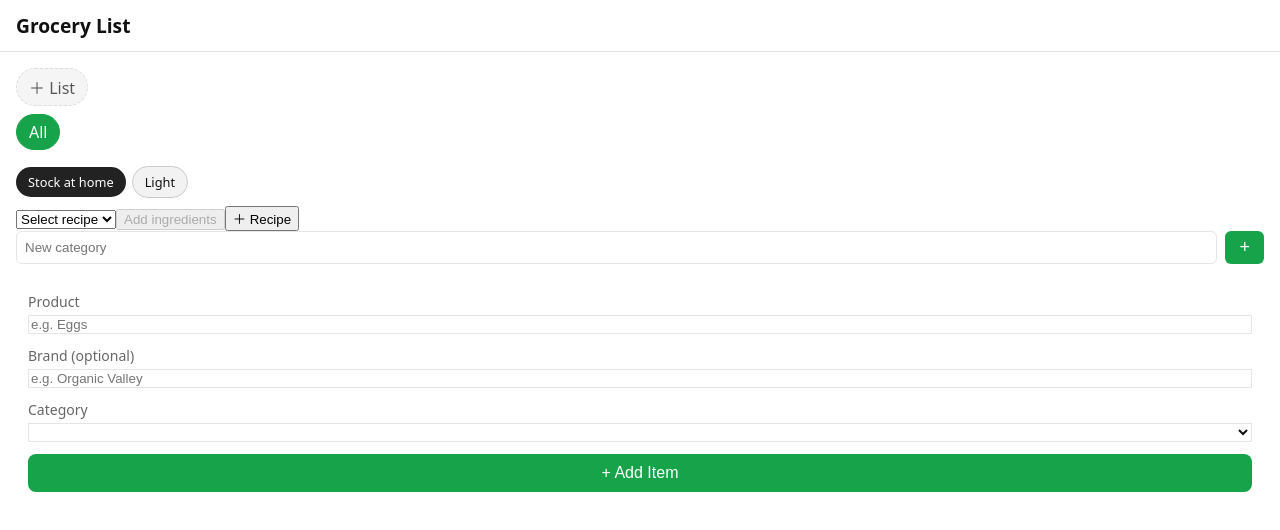
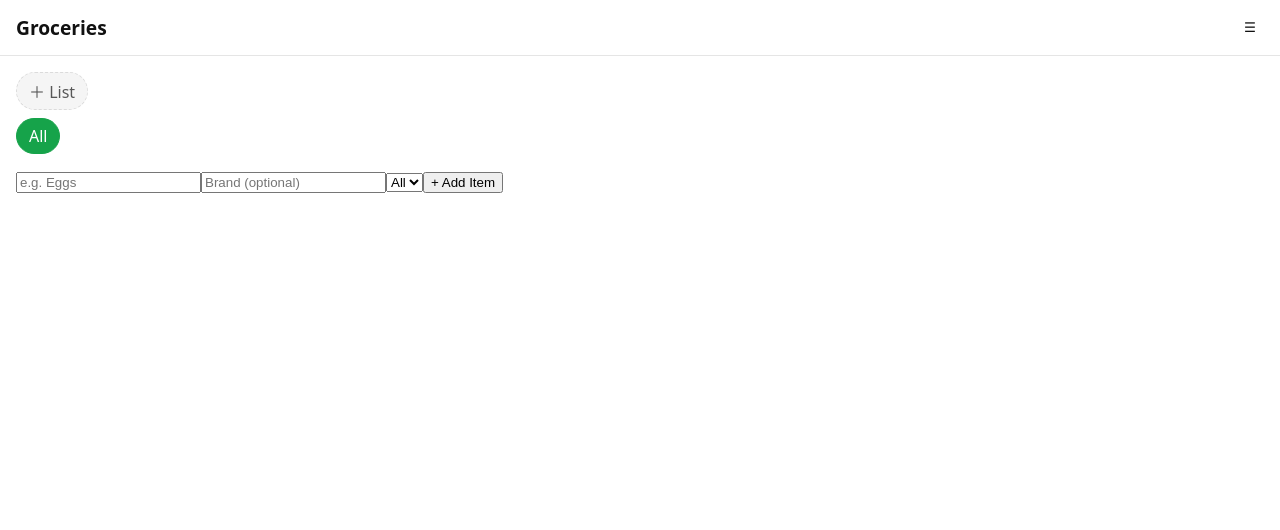
Before and after one commit to EstefaniaYepiz/Grocery-shopping-list, a React (Vite) app in the folder grocery-app/: page / in a window 1280 px wide. Shown: the top 530 px of the page. Built offline with nearby package versions, Linux system fonts and the light colour scheme.

Commit message:
added styling, moved some code, experimented more with the adding recipes, stilll need some fixes

```diff
--- a/grocery-app/src/App.jsx
+++ b/grocery-app/src/App.jsx
@@ -6,6 +6,10 @@ import AddItemForm from "./components/AddItemForm";
 import ItemsList from "./components/ItemsList";
 import AddCategoryForm from "./components/AddCategoryForm";
 import RecipePicker from "./components/RecipePicker";
+import RecipeForm from "./components/RecipeForm";
+import ActionsMenu from "./components/ActionsMenu";
+import Modal from "./components/Modal";
+import CategoryModal from "./components/CategoryModal";
 
 function App() {
 	const [product, setProduct] = useState("");
@@ -14,7 +18,6 @@ function App() {
 	const [recipes, setRecipes] = useState([]);
 	const [lists, setLists] = useState([]);
 	const [activeListId, setActiveListId] = useState(null);
-	const [newCategory, setNewCategory] = useState("");
 	const [hasLoaded, setHasLoaded] = useState(false);
 	const [showStock, setShowStock] = useState(true);
 
@@ -36,6 +39,11 @@ function App() {
 	const toggleTheme = () => {
 		setTheme((prev) => (prev === "dark" ? "light" : "dark"));
 	};
+	const [showRecipeCreator, setShowRecipeCreator] = useState(false);
+	const [toast, setToast] = useState(null);
+	const [isRecipeModalOpen, setIsRecipeModalOpen] = useState(false);
+	const [isMenuOpen, setIsMenuOpen] = useState(false);
+	const [isCategoryModalOpen, setIsCategoryModalOpen] = useState(false);
 
 	function updateActiveList(updater) {
 		setLists((prevLists) =>
@@ -152,9 +160,8 @@ function App() {
 	const sortedItems = [...visibleItems].sort(
 		(a, b) => Number(a.inCart) - Number(b.inCart)
 	);
-	function addCategory() {
-		const trimmed = newCategory.trim();
-
+	function addCategory(categoryName) {
+		const trimmed = categoryName.trim();
 		if (!trimmed) return;
 		if (categories.includes(trimmed)) return;
 
@@ -162,8 +169,8 @@ function App() {
 			...list,
 			categories: [...list.categories, trimmed],
 		}));
-		setNewCategory("");
 	}
+
 	function removeCategory(categoryToRemove) {
 		updateActiveList((list) => ({
 			...list,
@@ -262,27 +269,83 @@ function App() {
 		return () => media.removeEventListener("change", handler);
 	}, []);
 	function addRecipeToList(recipe) {
+		let added = 0;
+		let merged = 0;
+
 		updateActiveList((list) => {
-			const newItems = recipe.ingredients.map((ing) => ({
-				id: Date.now() + Math.random(),
-				product: ing.product,
-				brand: "",
-				category: ing.category || "Other",
-				quantity: ing.quantity || 1,
-				stock: 0,
-				inCart: false,
-			}));
+			const updatedItems = [...list.items];
 
-			return {
-				...list,
-				items: [...list.items, ...newItems],
-			};
+			recipe.ingredients.forEach((ingredient) => {
+				const existingItem = updatedItems.find(
+					(item) =>
+						item.product.toLowerCase() === ingredient.product.toLowerCase() &&
+						item.category === ingredient.category
+				);
+
+				if (existingItem) {
+					existingItem.quantity += ingredient.quantity || 1;
+					merged++;
+				} else {
+					updatedItems.push({
+						id: Date.now() + Math.random(),
+						product: ingredient.product,
+						brand: "",
+						category: ingredient.category || "Other",
+						quantity: ingredient.quantity || 1,
+						stock: 0,
+						inCart: false,
+					});
+					added++;
+				}
+			});
+
+			return { ...list, items: updatedItems };
+		});
+
+		// 🔔 Visual confirmation
+		setToast({
+			type: "success",
+			message: `${added} item${
+				added !== 1 ? "s" : ""
+			} added · ${merged} merged`,
 		});
 	}
 
+	function saveRecipe(recipe) {
+		setRecipes((prev) => [...prev, recipe]);
+		setShowRecipeCreator(false);
+	}
+	useEffect(() => {
+		if (!toast) return;
+
+		const timer = setTimeout(() => {
+			setToast(null);
+		}, 2200);
+
+		return () => clearTimeout(timer);
+	}, [toast]);
+
 	return (
 		<div className={`app ${theme === "dark" ? "dark" : ""}`}>
-			<Header />
+			{toast && <div className="toast">{toast.message}</div>}
+
+			<Header onOpenMenu={() => setIsMenuOpen(true)} />
+
+			<ActionsMenu
+				open={isMenuOpen}
+				onClose={() => setIsMenuOpen(false)}
+				onToggleTheme={toggleTheme}
+				onToggleStock={() => setShowStock(!showStock)}
+				showStock={showStock}
+				onAddCategory={() => {
+					setIsMenuOpen(false);
+					setIsCategoryModalOpen(true);
+				}}
+				onOpenRecipes={() => {
+					setIsMenuOpen(false);
+					setIsRecipeModalOpen(true);
+				}}
+			/>
 
 			<main className="main">
 				<div className="sidebar">
@@ -309,22 +372,13 @@ function App() {
 							}))
 						}
 						onRemoveCategory={removeCategory}
-						showStock={showStock}
-						onToggleStock={() => setShowStock(!showStock)}
-						theme={theme}
-						onToggleTheme={toggleTheme}
+						// showStock={showStock}
+						// onToggleStock={() => setShowStock(!showStock)}
+						// theme={theme}
+						// onToggleTheme={toggleTheme}
 					/>
 				</div>
-				<RecipePicker
-					recipes={recipes}
-					onAddRecipe={addRecipeToList}
-					onCreateRecipe={() => setShowRecipeCreator(true)}
-				/>
-				<AddCategoryForm
-					value={newCategory}
-					onChange={setNewCategory}
-					onAdd={addCategory}
-				/>
+
 				<div className="content">
 					<AddItemForm
 						product={product}
@@ -348,6 +402,24 @@ function App() {
 						onDecreaseStock={decreaseStock}
 						onClearInCart={clearInCartItems}
 					/>
+					<CategoryModal
+						open={isCategoryModalOpen}
+						onClose={() => setIsCategoryModalOpen(false)}
+						onAddCategory={addCategory}
+					/>
+					<Modal
+						open={isRecipeModalOpen}
+						onClose={() => setIsRecipeModalOpen(false)}
+					>
+						<RecipePicker
+							recipes={recipes}
+							onAddRecipe={(recipe) => {
+								addRecipeToList(recipe);
+								setIsRecipeModalOpen(false);
+							}}
+							onCreateRecipe={() => {}}
+						/>
+					</Modal>
 				</div>
 			</main>
 		</div>
--- /dev/null
+++ b/grocery-app/src/components/ActionsMenu.jsx
@@ -0,0 +1,29 @@
+function ActionsMenu({
+	open,
+	onClose,
+	onToggleTheme,
+	onToggleStock,
+	showStock,
+	onAddCategory,
+	onOpenRecipes,
+}) {
+	if (!open) return null;
+
+	return (
+		<div className="menu-backdrop" onClick={onClose}>
+			<div className="menu" onClick={(e) => e.stopPropagation()}>
+				<button onClick={onToggleTheme}>Toggle dark mode</button>
+
+				<button onClick={onToggleStock}>
+					{showStock ? "Hide stock" : "Show stock"}
+				</button>
+
+				<button onClick={onAddCategory}>Add category</button>
+
+				<button onClick={onOpenRecipes}>Recipes</button>
+			</div>
+		</div>
+	);
+}
+
+export default ActionsMenu;
--- a/grocery-app/src/components/AddItemForm.jsx
+++ b/grocery-app/src/components/AddItemForm.jsx
@@ -8,44 +8,35 @@ function AddItemForm({
 	categories,
 	onAddItem,
 }) {
+	const handleSubmit = (e) => {
+		e.preventDefault();
+		onAddItem();
+	};
+
 	return (
-		<div className="add-item">
-			<div className="field">
-				<label>Product</label>
+		<form className="add-item-form" onSubmit={handleSubmit}>
 			<input
-					type="text"
-					placeholder="e.g. Eggs"
 				value={product}
 				onChange={(e) => setProduct(e.target.value)}
+				placeholder="e.g. Eggs"
 			/>
-			</div>
 
-			<div className="field">
-				<label>Brand (optional)</label>
 			<input
-					type="text"
-					placeholder="e.g. Organic Valley"
 				value={brand}
 				onChange={(e) => setBrand(e.target.value)}
+				placeholder="Brand (optional)"
 			/>
-			</div>
 
-			<div className="field">
-				<label>Category</label>
 			<select value={category} onChange={(e) => setCategory(e.target.value)}>
-					{categories
-						.filter((c) => c !== "All")
-						.map((cat) => (
-							<option key={cat}>{cat}</option>
+				{categories.map((cat) => (
+					<option key={cat} value={cat}>
+						{cat}
+					</option>
 				))}
 			</select>
-			</div>
 
-			<button className="add-button" onClick={onAddItem}>
-				+ Add Item
-			</button>
-		</div>
+			<button type="submit">+ Add Item</button>
+		</form>
 	);
 }
-
 export default AddItemForm;
--- a/grocery-app/src/components/CategoryManager.jsx
+++ b/grocery-app/src/components/CategoryManager.jsx
@@ -34,7 +34,7 @@ function CategoryManager({
 				))}
 			</div>
 
-			<div className="toggle">
+			{/* <div className="toggle">
 				<div
 					className={`category pill-toggle ${showStock ? "active" : ""}`}
 					onClick={onToggleStock}
@@ -48,7 +48,7 @@ function CategoryManager({
 				>
 					{theme === "dark" ? "Dark" : "Light"}
 				</div>
-			</div>
+			</div> */}
 		</>
 	);
 }
--- /dev/null
+++ b/grocery-app/src/components/CategoryModal.jsx
@@ -0,0 +1,34 @@
+import { useState } from "react";
+import Modal from "./Modal";
+function CategoryModal({ open, onClose, onAddCategory }) {
+	const [value, setValue] = useState("");
+
+	const handleSubmit = (e) => {
+		e.preventDefault();
+		if (!value.trim()) return;
+
+		onAddCategory(value);
+		setValue("");
+		onClose();
+	};
+
+	if (!open) return null;
+
+	return (
+		<Modal open={open} onClose={onClose}>
+			<form onSubmit={handleSubmit}>
+				<h3>Add category</h3>
+
+				<input
+					autoFocus
+					value={value}
+					onChange={(e) => setValue(e.target.value)}
+					placeholder="Category name"
+				/>
+
+				<button type="submit">Add</button>
+			</form>
+		</Modal>
+	);
+}
+export default CategoryModal;
--- a/grocery-app/src/components/Header.jsx
+++ b/grocery-app/src/components/Header.jsx
@@ -1,7 +1,16 @@
-export default function Header() {
+function Header({ onOpenMenu }) {
 	return (
 		<header className="header">
-			<h1>Grocery List</h1>
+			<h1 className="logo">Groceries</h1>
+
+			<button
+				className="menu-button"
+				onClick={onOpenMenu}
+				aria-label="Open menu"
+			>
+				☰
+			</button>
 		</header>
 	);
 }
+export default Header;
--- /dev/null
+++ b/grocery-app/src/components/Modal.jsx
@@ -0,0 +1,28 @@
+import { useEffect } from "react";
+
+function Modal({ open, onClose, children }) {
+	useEffect(() => {
+		if (!open) return;
+
+		const handleKeyDown = (e) => {
+			if (e.key === "Escape") {
+				onClose();
+			}
+		};
+
+		window.addEventListener("keydown", handleKeyDown);
+		return () => window.removeEventListener("keydown", handleKeyDown);
+	}, [open, onClose]);
+
+	if (!open) return null;
+
+	return (
+		<div className="modal-backdrop" onClick={onClose}>
+			<div className="modal" onClick={(e) => e.stopPropagation()}>
+				{children}
+			</div>
+		</div>
+	);
+}
+
+export default Modal;
--- /dev/null
+++ b/grocery-app/src/components/RecipeForm.jsx
@@ -0,0 +1,87 @@
+import { useState } from "react";
+
+function RecipeForm({ onSave, onCancel, categories }) {
+	const [name, setName] = useState("");
+	const [ingredients, setIngredients] = useState([]);
+	const [product, setProduct] = useState("");
+	const [category, setCategory] = useState(categories[0] || "Other");
+	const [quantity, setQuantity] = useState(1);
+
+	function addIngredient() {
+		if (!product.trim()) return;
+
+		setIngredients((prev) => [
+			...prev,
+			{
+				product,
+				category,
+				quantity,
+			},
+		]);
+
+		setProduct("");
+		setQuantity(1);
+	}
+
+	function saveRecipe() {
+		if (!name.trim() || ingredients.length === 0) return;
+
+		onSave({
+			id: Date.now(),
+			name,
+			ingredients,
+		});
+	}
+
+	return (
+		<div className="recipe-form">
+			<h3>New Recipe</h3>
+
+			<input
+				placeholder="Recipe name"
+				value={name}
+				onChange={(e) => setName(e.target.value)}
+			/>
+
+			<div className="ingredient-row">
+				<input
+					placeholder="Ingredient"
+					value={product}
+					onChange={(e) => setProduct(e.target.value)}
+				/>
+
+				<select value={category} onChange={(e) => setCategory(e.target.value)}>
+					{categories.map((cat) => (
+						<option key={cat} value={cat}>
+							{cat}
+						</option>
+					))}
+				</select>
+
+				<input
+					type="number"
+					min="1"
+					value={quantity}
+					onChange={(e) => setQuantity(Number(e.target.value))}
+				/>
+
+				<button onClick={addIngredient}>＋</button>
+			</div>
+
+			<ul>
+				{ingredients.map((ing, i) => (
+					<li key={i}>
+						{ing.quantity} × {ing.product} ({ing.category})
+					</li>
+				))}
+			</ul>
+
+			<div className="recipe-actions">
+				<button onClick={saveRecipe}>Save recipe</button>
+				<button onClick={onCancel}>Cancel</button>
+			</div>
+		</div>
+	);
+}
+
+export default RecipeForm;
--- a/grocery-app/src/components/RecipePicker.jsx
+++ b/grocery-app/src/components/RecipePicker.jsx
@@ -1,8 +1,7 @@
 import { useState, useEffect } from "react";
 function RecipePicker({ recipes, onAddRecipe, onCreateRecipe }) {
 	const [selectedId, setSelectedId] = useState("");
-
-	const selectedRecipe = recipes.find((r) => r.id === selectedId);
+	const selectedRecipe = recipes.find((r) => r.id === Number(selectedId));
 
 	return (
 		<div className="recipe-picker">
--- a/grocery-app/src/index.css
+++ b/grocery-app/src/index.css
@@ -57,6 +57,9 @@ body {
 	padding: 12px 16px;
 	background: var(--surface);
 	border-bottom: 1px solid var(--border);
+	display: flex;
+	align-items: center;
+	justify-content: space-between;
 }
 
 .header h1 {
@@ -371,6 +374,98 @@ button {
 	transition: background-color 0.25s ease, color 0.25s ease,
 		border-color 0.25s ease;
 }
+.toast {
+	position: fixed;
+	bottom: 20px;
+	left: 50%;
+	transform: translateX(-50%);
+	background: var(--pill-active);
+	color: var(--bg);
+	padding: 10px 16px;
+	border-radius: 999px;
+	font-size: 0.85rem;
+	box-shadow: 0 6px 20px rgba(0, 0, 0, 0.2);
+	z-index: 999;
+	animation: fadeInOut 2.2s ease forwards;
+}
+.modal-backdrop {
+	position: fixed;
+	inset: 0;
+	background: rgba(0, 0, 0, 0.5);
+	z-index: 1000;
+	display: flex;
+	justify-content: center;
+	align-items: center;
+}
+
+.modal {
+	background: var(--surface);
+	color: var(--text);
+	border-radius: 16px;
+	padding: 16px;
+	width: 90%;
+	max-width: 420px;
+	max-height: 80vh;
+	overflow-y: auto;
+}
+
+.modal-close {
+	background: none;
+	border: none;
+	font-size: 1.2rem;
+	cursor: pointer;
+	float: right;
+}
+.menu-backdrop {
+	position: fixed;
+	inset: 0;
+	z-index: 900;
+}
+
+.menu {
+	position: absolute;
+	top: 60px;
+	right: 12px;
+	background: var(--surface);
+	border-radius: 12px;
+	padding: 8px;
+	box-shadow: 0 10px 30px rgba(0, 0, 0, 0.2);
+	display: flex;
+	flex-direction: column;
+	gap: 6px;
+}
+
+.menu-button {
+	background: none;
+	border: none;
+	text-align: left;
+	padding: 8px;
+	border-radius: 8px;
+	cursor: pointer;
+	color: var(--text);
+}
+
+.menu-button:hover {
+	background: var(--pill);
+}
+
+@keyframes fadeInOut {
+	0% {
+		opacity: 0;
+		transform: translateX(-50%) translateY(6px);
+	}
+	10% {
+		opacity: 1;
+		transform: translateX(-50%) translateY(0);
+	}
+	90% {
+		opacity: 1;
+	}
+	100% {
+		opacity: 0;
+	}
+}
+
 /* Tablet */
 @media (min-width: 768px) {
 	.app {
```
Lines whose indentation alone changed are shown as unchanged.
